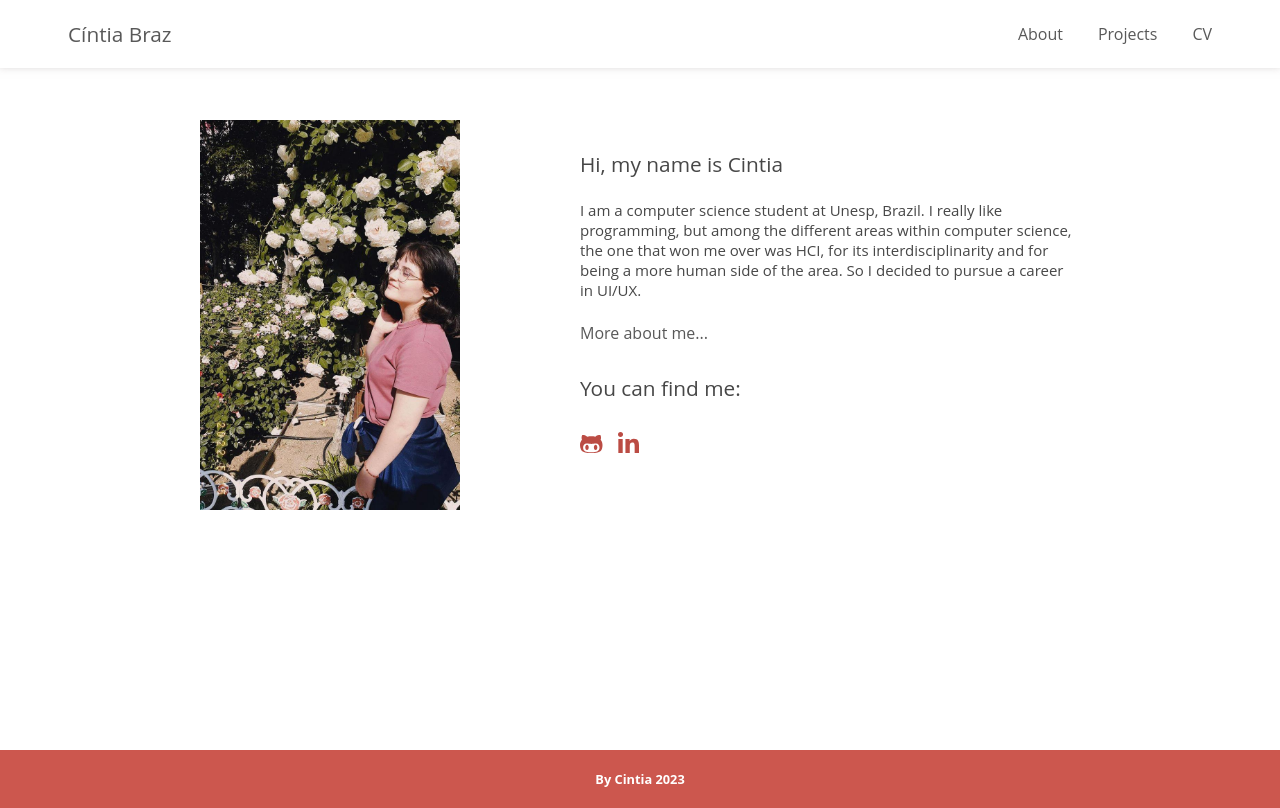
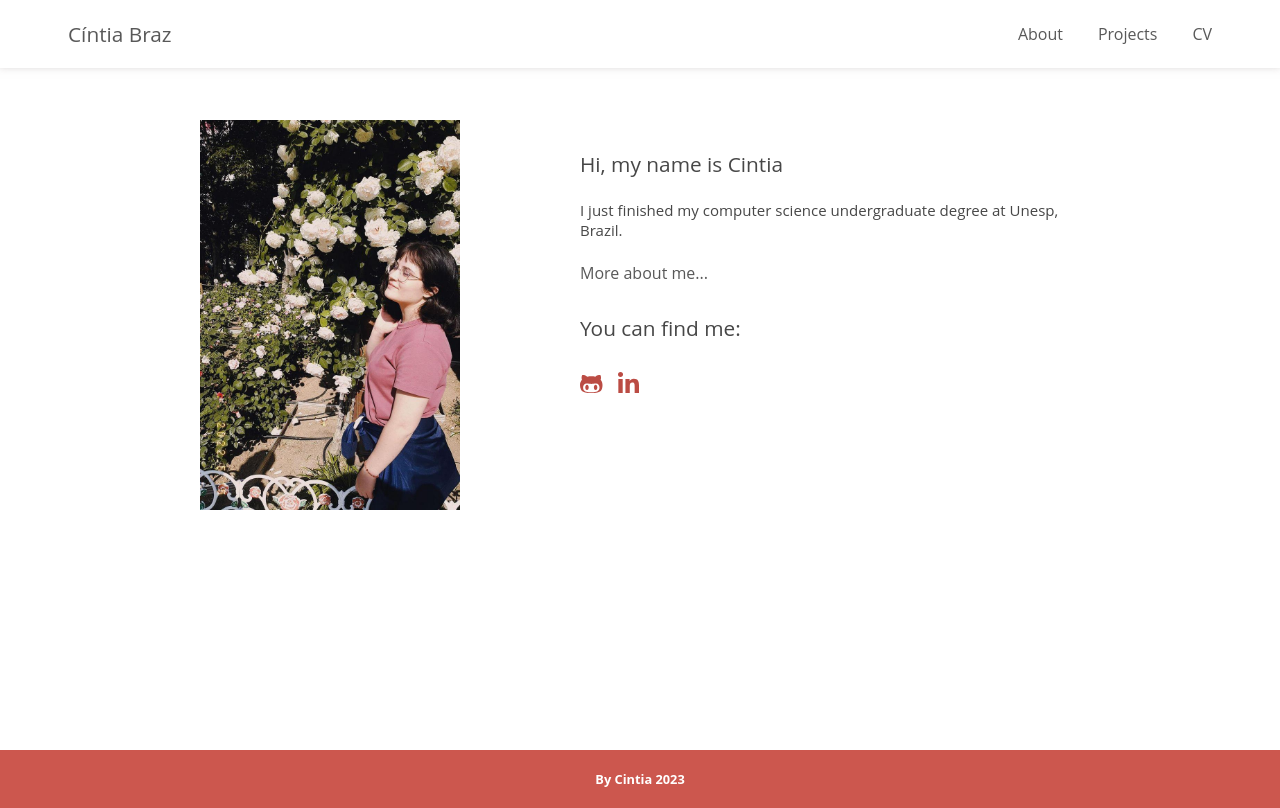
Before and after one commit to Lunatc/portfolio, a React (Create React App) app: page / in a window 1280 px wide. Built offline with nearby package versions, Linux system fonts and the light colour scheme.

Commit message:
Update main.js

```diff
--- a/src/pages/main.js
+++ b/src/pages/main.js
@@ -14,7 +14,7 @@ function Main() {
                     <div className={classes.intro}>
                         <h1>Hi, my name is Cintia</h1>
                         <br></br>
-                        <p>I am a computer science student at Unesp, Brazil. I really like programming, but among the different areas within computer science, the one that won me over was HCI, for its interdisciplinarity and for being a more human side of the area. So I decided to pursue a career in UI/UX.</p>
+                        <p>I just finished my computer science undergraduate degree at Unesp, Brazil.</p>
                         <br></br>
                         <Link to='/about'>More about me...</Link>
                     </div>
```
